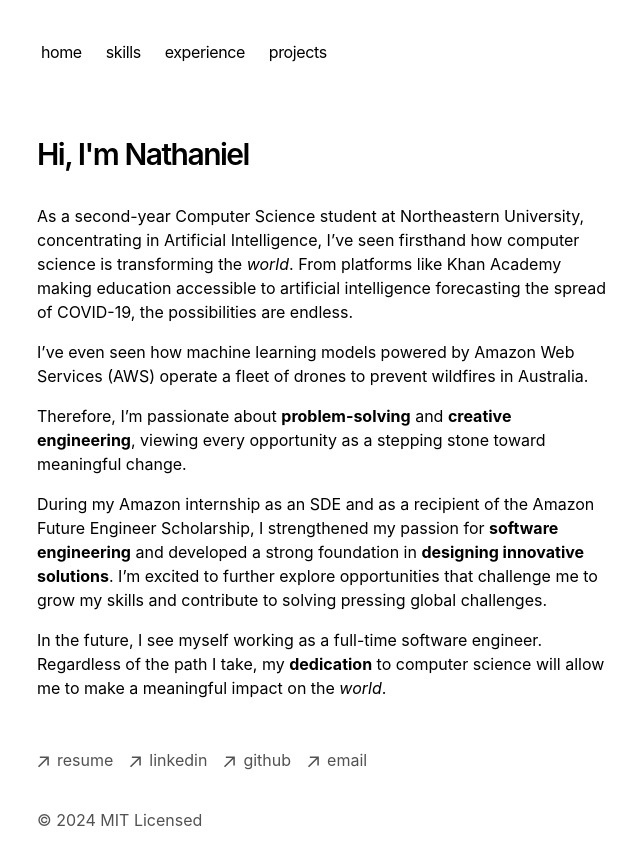
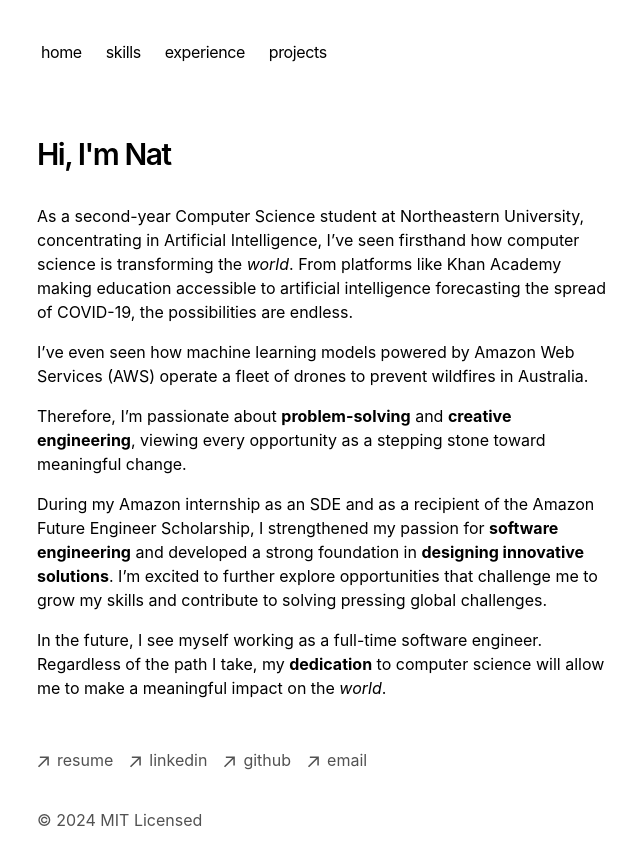
Before and after one commit to nnwetzel/portfolio, a Next.js app: page / in a window 1280 px wide. Shown: the top 864 px of the page, without its empty margins (315-955 px from the left). Built offline with nearby package versions, Linux system fonts and the light colour scheme.

Commit message:
Name change

```diff
--- a/app/layout.tsx
+++ b/app/layout.tsx
@@ -16,10 +16,10 @@ export const metadata: Metadata = {
   },
   description: 'This is my portfolio.',
   openGraph: {
-    title: "Hi, I'm Nathaniel",
+    title: "Hi, I'm Nat",
     description: 'This is my portfolio.',
     url: baseUrl,
-    siteName: 'Nathaniel',
+    siteName: 'Nat',
     locale: 'en_US',
     type: 'website',
   },
--- a/app/page.tsx
+++ b/app/page.tsx
@@ -7,7 +7,7 @@ export default function Page() {
   return (
       <section>
         <h1 className="mb-8 text-3xl font-semibold tracking-tighter">
-          Hi, I'm Nathaniel
+          Hi, I'm Nat
         </h1>
         <p className="mb-4">
           As a second-year Computer Science student at Northeastern University, concentrating in
```
